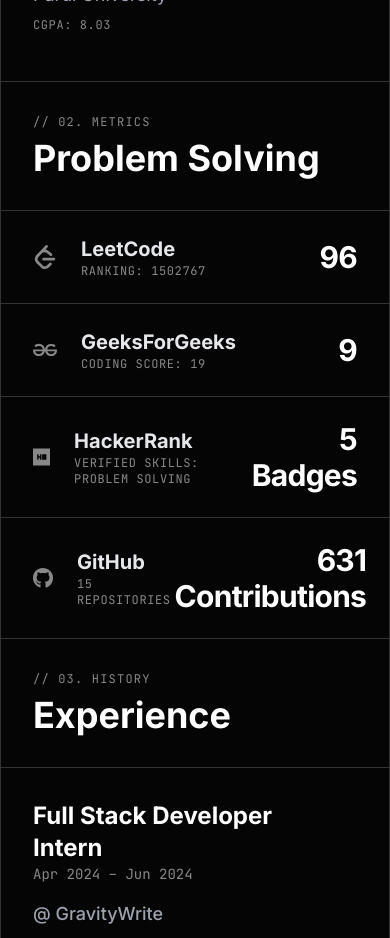
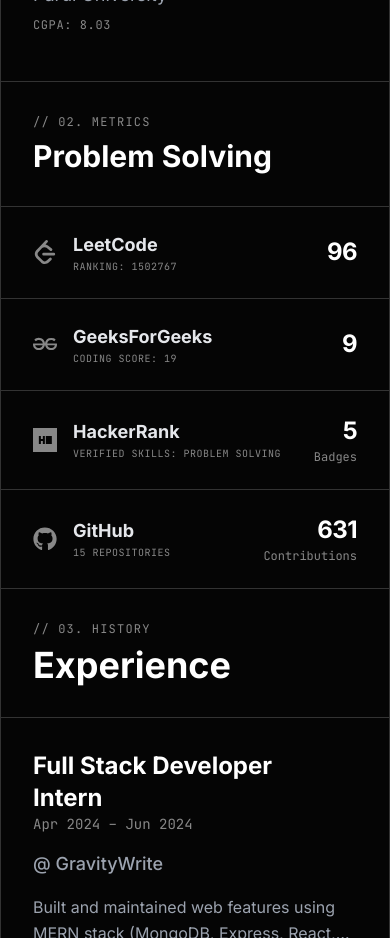
Before and after one commit to iamavinashmourya/portfolio, a React (Vite) app: page / in a window 390 px wide. Shown: the part 2840-3778 px from the top of the page. Built offline with nearby package versions, Linux system fonts and the light colour scheme; a web font is replaced by a local one.

Commit message:
Fix: Overflow in ProblemSolving component for mobile

```diff
--- a/src/components/sidebar/ProblemSolving.jsx
+++ b/src/components/sidebar/ProblemSolving.jsx
@@ -2,17 +2,18 @@
 import { FaGithub } from "react-icons/fa";
 import statsData from "../../data/stats.json";
 
-const StatRow = ({ icon: Icon, label, value, sub, link }) => (
+const StatRow = ({ icon: Icon, label, value, unit, sub, link }) => (
     <a href={link} target="_blank" rel="noopener noreferrer" className="group flex items-center justify-between py-6 border-b border-border hover:bg-surface px-8 lg:px-12 transition-colors">
-        <div className="flex items-center gap-6">
-            <Icon className="text-2xl text-muted group-hover:text-white transition-colors" />
-            <div>
-                <h4 className="text-xl font-bold text-gray-200 group-hover:text-white">{label}</h4>
-                <p className="font-mono text-xs text-muted uppercase tracking-wider">{sub}</p>
+        <div className="flex items-center gap-4 lg:gap-6">
+            <Icon className="text-2xl text-muted group-hover:text-white transition-colors shrink-0" />
+            <div className="min-w-0">
+                <h4 className="text-lg lg:text-xl font-bold text-gray-200 group-hover:text-white truncate">{label}</h4>
+                <p className="font-mono text-[10px] lg:text-xs text-muted uppercase tracking-wider truncate">{sub}</p>
             </div>
         </div>
-        <div className="text-right">
-            <span className="block text-3xl font-bold text-white tracking-tight group-hover:text-accent transition-colors">{value}</span>
+        <div className="text-right pl-4 shrink-0">
+            <span className="block text-2xl lg:text-3xl font-bold text-white tracking-tight group-hover:text-accent transition-colors">{value}</span>
+            {unit && <span className="block text-xs text-muted font-mono mt-0.5">{unit}</span>}
         </div>
     </a>
 );
@@ -29,7 +30,7 @@
         <div className="">
             <div className="px-8 lg:px-12 py-8 border-b border-border">
                 <h2 className="mono-tag mb-2">// 02. METRICS</h2>
-                <h3 className="text-4xl font-bold text-white">Problem Solving</h3>
+                <h3 className="text-3xl lg:text-4xl font-bold text-white">Problem Solving</h3>
             </div>
 
             <div className="flex flex-col">
@@ -51,14 +52,16 @@
                     icon={SiHackerrank}
                     label="HackerRank"
                     sub="Verified Skills: Problem Solving"
-                    value={`${data.hackerrank.badges} Badges`}
+                    value={data.hackerrank.badges}
+                    unit="Badges"
                     link="https://www.hackerrank.com/profile/avinashgoweb"
                 />
                 <StatRow
                     icon={FaGithub}
                     label="GitHub"
                     sub={`${data.github.repos} Repositories`}
-                    value={`${data.github.contributions} Contributions`}
+                    value={data.github.contributions}
+                    unit="Contributions"
                     link="https://github.com/iamavinashmourya"
                 />
             </div>
```
